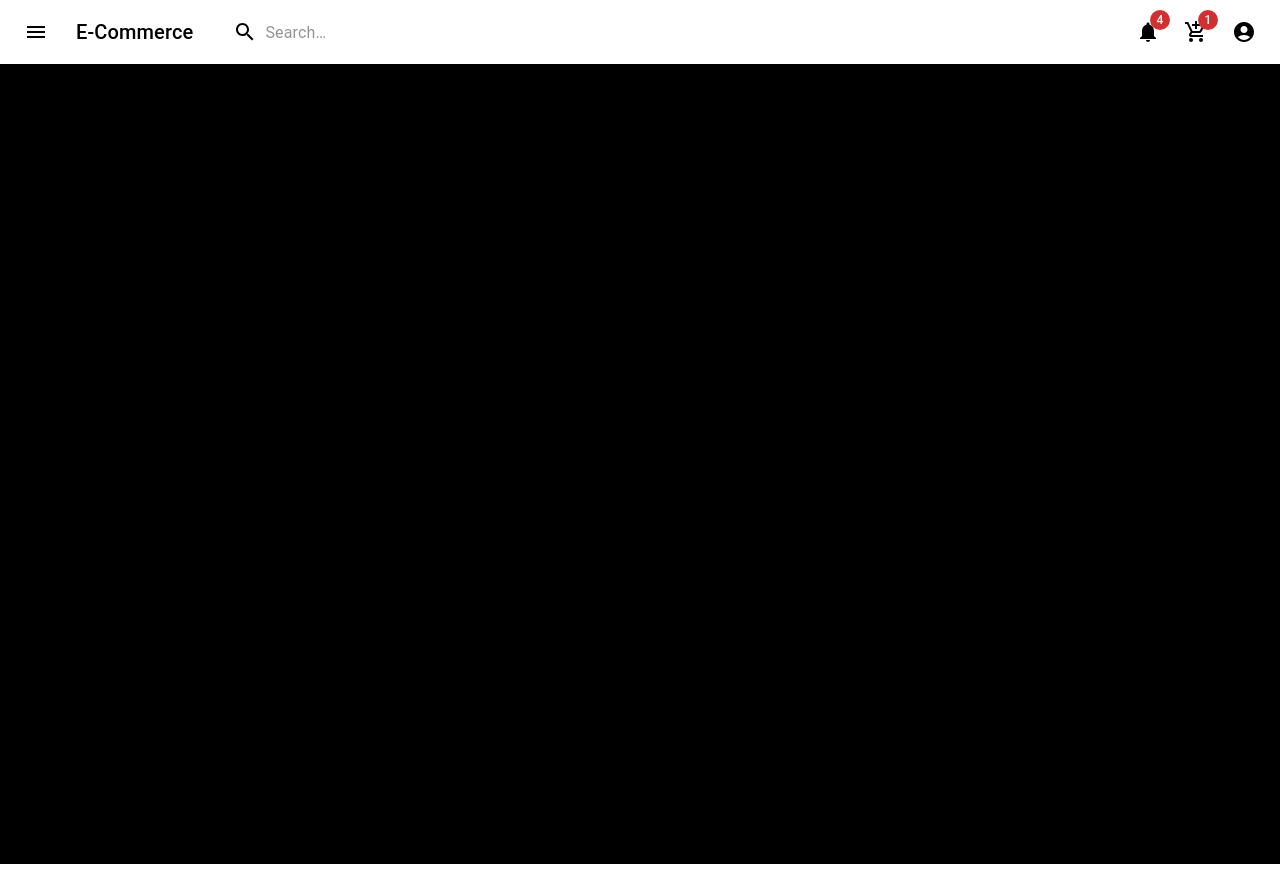
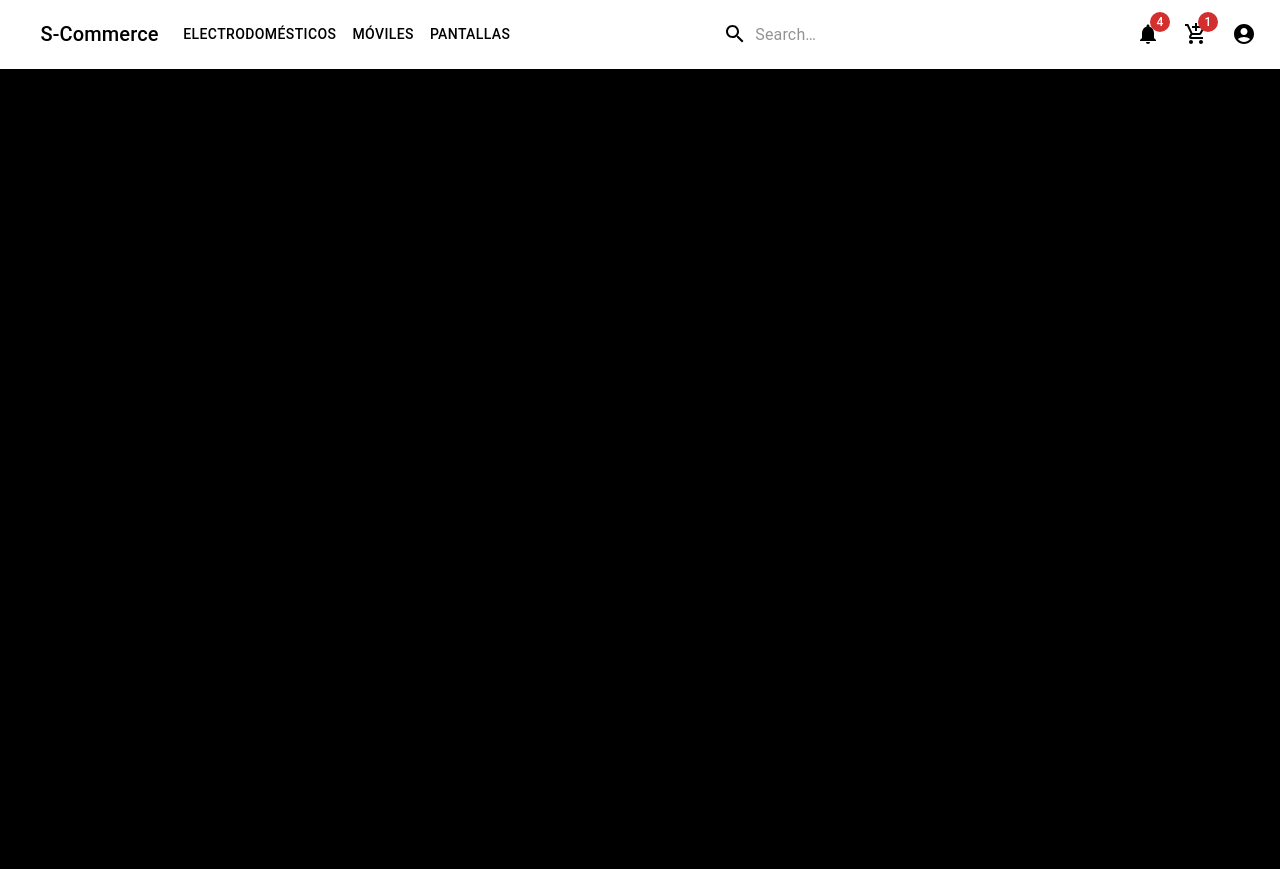
Before and after one commit to manuguem/ecommerce, a React (Create React App) app: page / in a window 1280 px wide. Built offline with nearby package versions, Linux system fonts and the light colour scheme.

Commit message:
ecommerce updates

```diff
--- a/src/App.js
+++ b/src/App.js
@@ -1,5 +1,5 @@
 import "./App.css";
-import Navbar from "./Navbar/navbar";
+import Navbar from "./components/Navbar/navbar";
 
 function App() {
   return (
--- a/src/Navbar/navbar.jsx
+++ b/src/components/Navbar/navbar.jsx
@@ -9,12 +9,14 @@ import InputBase from "@mui/material/InputBase";
 import Badge from "@mui/material/Badge";
 import MenuItem from "@mui/material/MenuItem";
 import Menu from "@mui/material/Menu";
-import MenuIcon from "@mui/icons-material/Menu";
+import Button from "@mui/material/Button";
 import SearchIcon from "@mui/icons-material/Search";
 import AccountCircle from "@mui/icons-material/AccountCircle";
 import NotificationsIcon from "@mui/icons-material/Notifications";
 import MoreIcon from "@mui/icons-material/MoreVert";
 import AddShoppingCartIcon from "@mui/icons-material/AddShoppingCart";
+
+const pages = ["Electrodomésticos", "Móviles", "Pantallas"];
 
 const Search = styled("div")(({ theme }) => ({
   position: "relative",
@@ -158,23 +160,24 @@ export default function Navbar() {
     <Box sx={{ flexGrow: 1 }}>
       <AppBar position="static" color="transparent">
         <Toolbar>
-          <IconButton
-            size="large"
-            edge="start"
-            color="inherit"
-            aria-label="open drawer"
-            sx={{ mr: 2 }}
-          >
-            <MenuIcon />
-          </IconButton>
           <Typography
             variant="h6"
             noWrap
             component="div"
-            sx={{ display: { xs: "none", sm: "block" } }}
+            sx={{ display: { flexGrow: 0.2, xs: "none", sm: "block" } }}
           >
-            E-Commerce
+            S-Commerce
           </Typography>
+          <Box sx={{ flexGrow: 1, display: { xs: "none", md: "flex" } }}>
+            {pages.map((page) => (
+              <Button
+                key={page}
+                sx={{ my: 2, color: "black", display: "block" }}
+              >
+                {page}
+              </Button>
+            ))}
+          </Box>
           <Search>
             <SearchIconWrapper>
               <SearchIcon />
```
